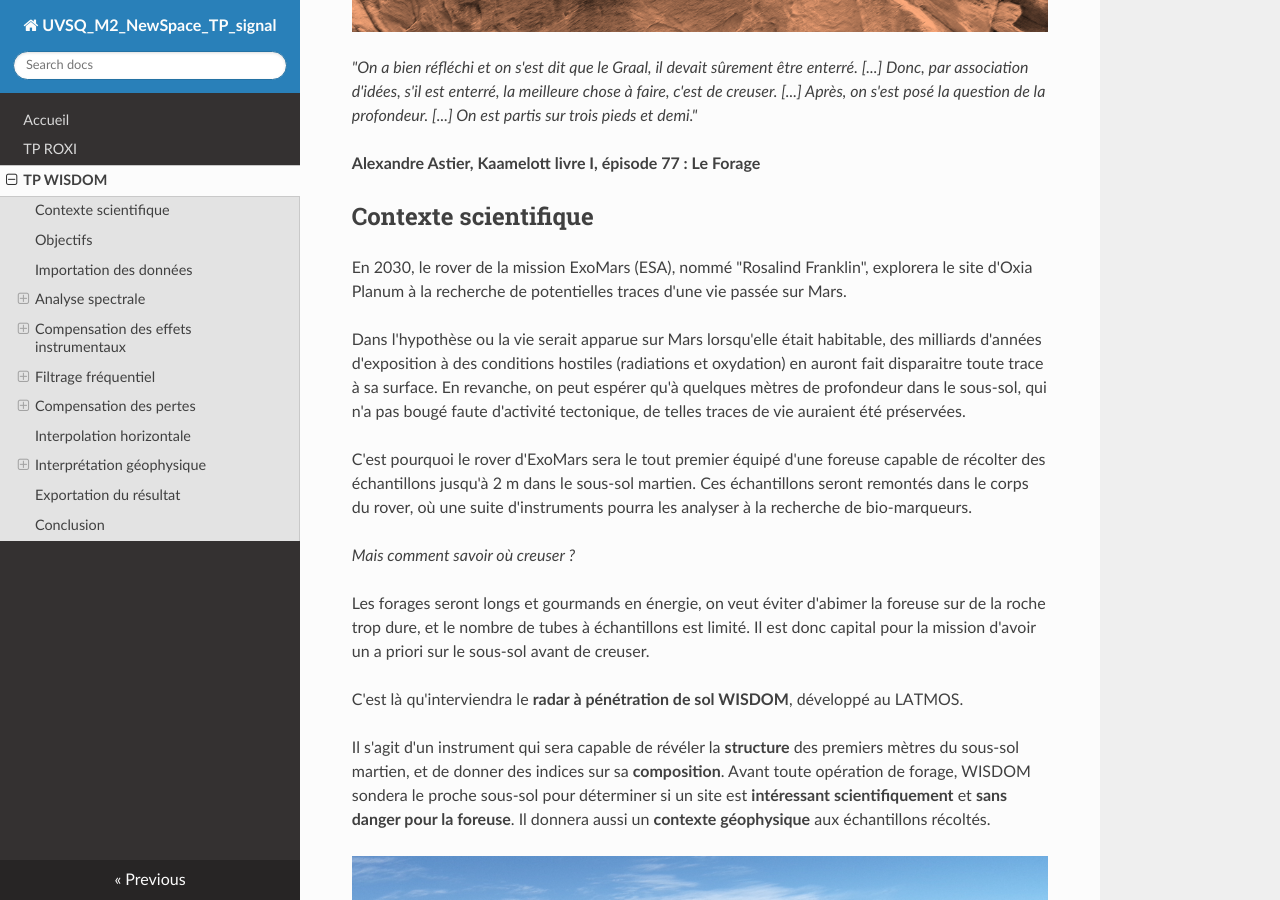
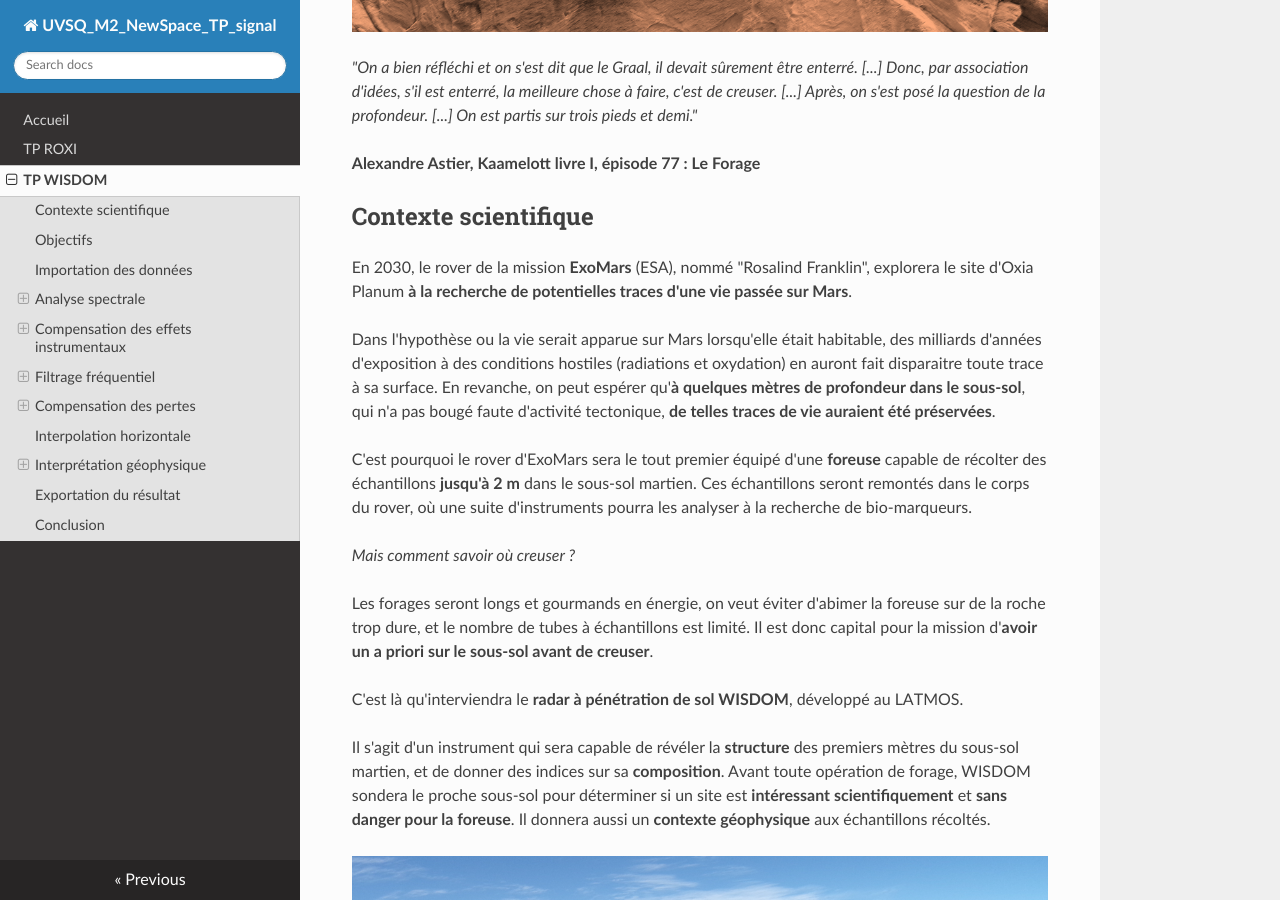
Before and after one commit to NicOudart/UVSQ_M2_NewSpace_TP_signal, an MkDocs documentation site: the page built from docs/TP_WISDOM.md, in a window 1280 px wide and 900 px high, scrolled down 339 px. Built offline with MkDocs 1.6.1, drawn with Linux system fonts in a browser that asks for light colours; nearby versions of some CDN libraries.

```diff
--- a/docs/TP_WISDOM.md
+++ b/docs/TP_WISDOM.md
@@ -8,18 +8,18 @@ _"On a bien réfléchi et on s'est dit que le Graal, il devait sûrement être e
 
 ## Contexte scientifique
 
-En 2030, le rover de la mission ExoMars (ESA), nommé "Rosalind Franklin", explorera le site d'Oxia Planum à la recherche de potentielles traces d'une vie passée sur Mars.
+En 2030, le rover de la mission **ExoMars** (ESA), nommé "Rosalind Franklin", explorera le site d'Oxia Planum **à la recherche de potentielles traces d'une vie passée sur Mars**.
 
 Dans l'hypothèse ou la vie serait apparue sur Mars lorsqu'elle était habitable, des milliards d'années d'exposition à des conditions hostiles (radiations et oxydation) en auront fait disparaitre toute trace à sa surface.
-En revanche, on peut espérer qu'à quelques mètres de profondeur dans le sous-sol, qui n'a pas bougé faute d'activité tectonique, de telles traces de vie auraient été préservées.
+En revanche, on peut espérer qu'**à quelques mètres de profondeur dans le sous-sol**, qui n'a pas bougé faute d'activité tectonique, **de telles traces de vie auraient été préservées**.
 
-C'est pourquoi le rover d'ExoMars sera le tout premier équipé d'une foreuse capable de récolter des échantillons jusqu'à 2 m dans le sous-sol martien.
+C'est pourquoi le rover d'ExoMars sera le tout premier équipé d'une **foreuse** capable de récolter des échantillons **jusqu'à 2 m** dans le sous-sol martien.
 Ces échantillons seront remontés dans le corps du rover, où une suite d'instruments pourra les analyser à la recherche de bio-marqueurs.
 
 _Mais comment savoir où creuser ?_
 
 Les forages seront longs et gourmands en énergie, on veut éviter d'abimer la foreuse sur de la roche trop dure, et le nombre de tubes à échantillons est limité.
-Il est donc capital pour la mission d'avoir un a priori sur le sous-sol avant de creuser.
+Il est donc capital pour la mission d'**avoir un a priori sur le sous-sol avant de creuser**.
 
 C'est là qu'interviendra le **radar à pénétration de sol WISDOM**, développé au LATMOS.
 
```
